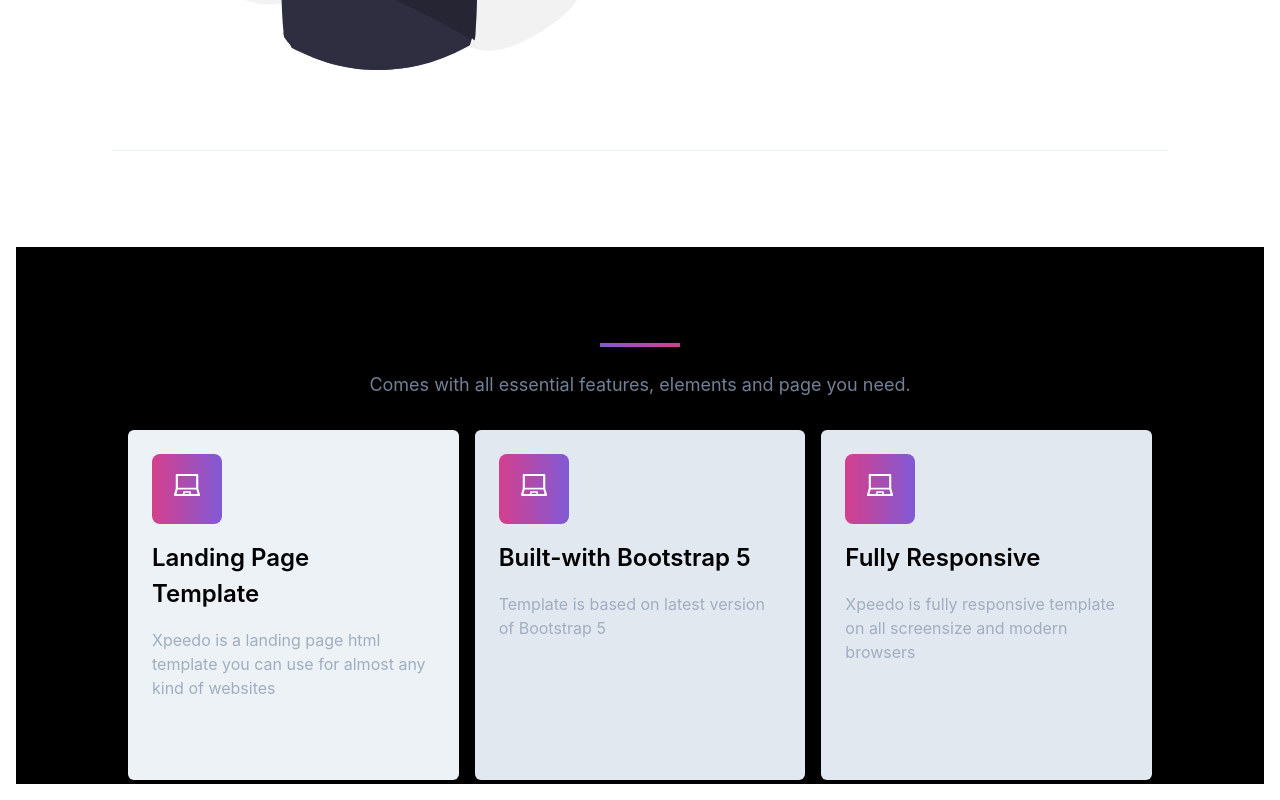
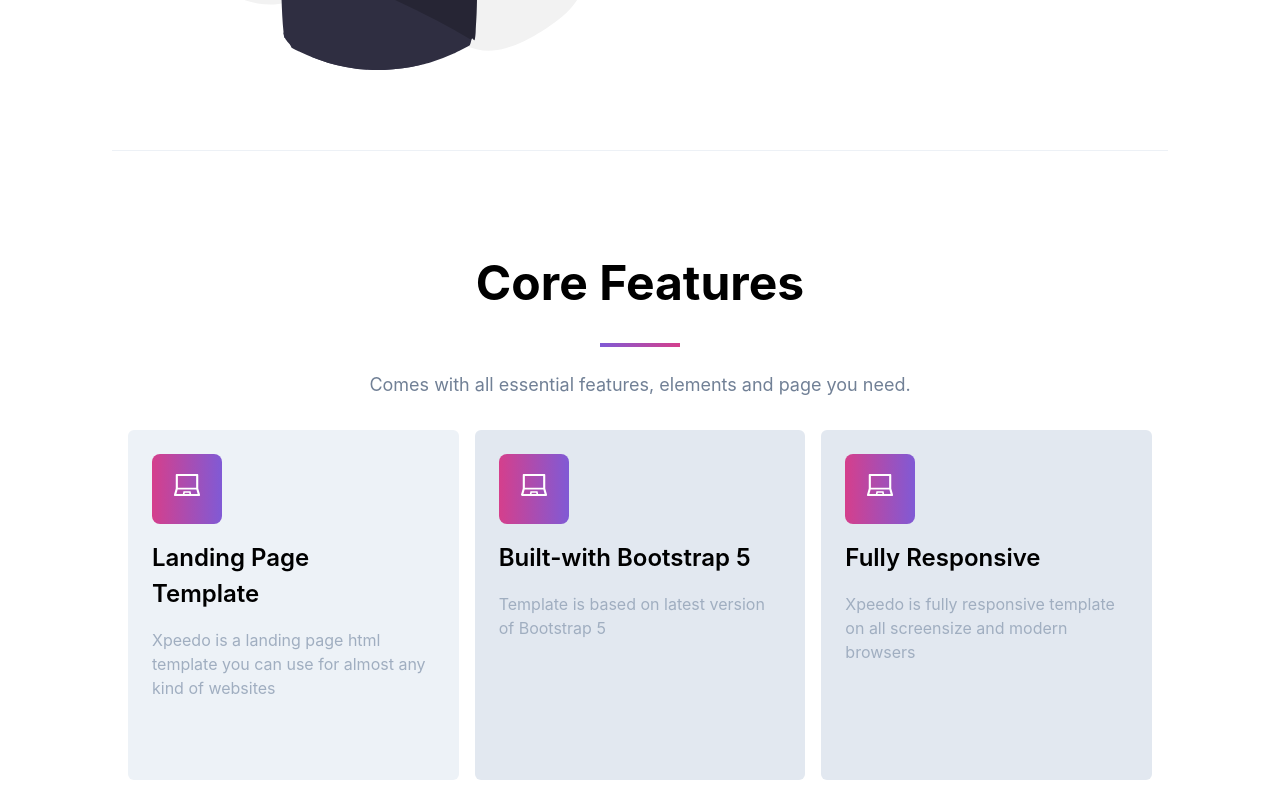
Before and after one commit to vectorCodes/nextjsauthentication, a Next.js app: page / in a window 1280 px wide. Shown: the part 1136-1936 px from the top of the page. Built offline with nearby package versions, Linux system fonts and the light colour scheme; no server answers.

Commit message:
bg color change

```diff
--- a/components/landing/landingcard.js
+++ b/components/landing/landingcard.js
@@ -4,7 +4,7 @@ import { AiOutlineLaptop } from "react-icons/ai";
 
 function Landingcard() {
   return (
-    <Box bg={"black"}>
+    <Box>
       <Center>
         <Text textColor={"black"} fontWeight={"bold"} fontSize={"5xl"}>
           Core Features
```
